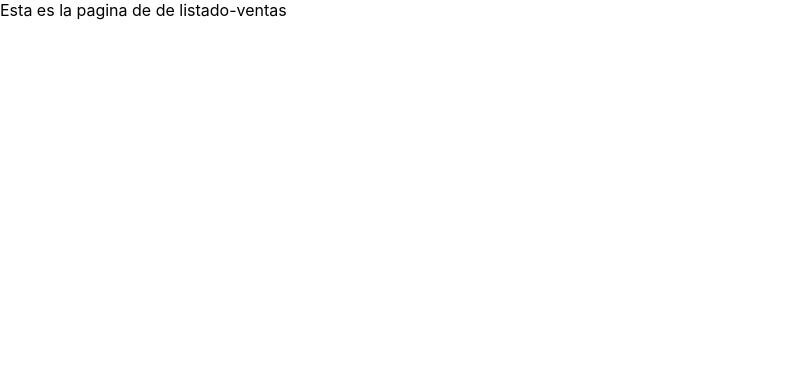
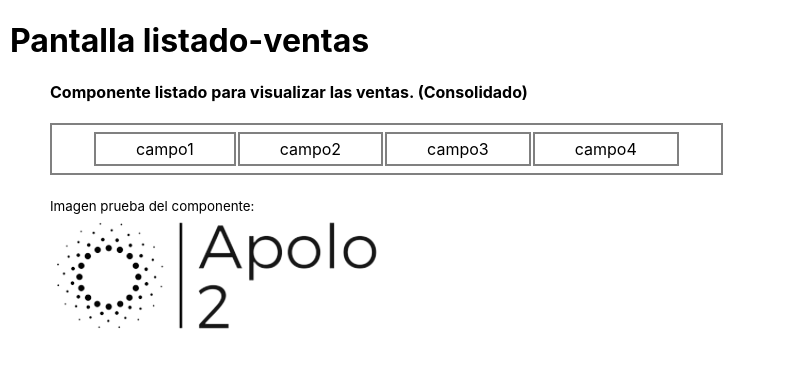
Before and after one commit to apolo-2/apolo2, a React (Create React App) app: page /listado-ventas in a window 1280 px wide. Shown: the top 368 px of the page, without its empty margins (0-785 px from the left). Built offline with nearby package versions, Linux system fonts and the light colour scheme.

Commit message:
Estructura basica proyecto react, ruta / y ruta /listado-ventas de ejemplo

```diff
--- a/src/components/ListadoVentas.jsx
+++ b/src/components/ListadoVentas.jsx
@@ -2,11 +2,26 @@ import { Link } from 'react-router-dom';
 
 function ListadoVentas({ imagen }) {
   return (
-      <Link to='/listado-ventas'>
-        <div className='contenedorImagen'>
-          <img src={imagen} title="LINK HACIA LISTADO VENTAS PRUEBA"/>
+      // <Link to='/listado-ventas'>
+        <div>
+          <h4>Componente listado para visualizar las ventas. (Consolidado)</h4>
+          <table className='tabla_consolidado'>
+            <thead>
+              <tr>
+                <td>campo1</td>
+                <td>campo2</td>
+                <td>campo3</td>
+                <td>campo4</td>
+              </tr>
+            </thead>
+          </table>
+          <br />
+          <small>Imagen prueba del componente:</small>
+          <div className='contenedorImagen'>
+            <img src={imagen} title=''/>
+          </div>
         </div>
-      </Link>
+      // </Link>
   );
 }
 
--- a/src/pages/index.jsx
+++ b/src/pages/index.jsx
@@ -9,18 +9,27 @@ function Index() {
   return (
     <div>
       <header>
-        <span>Este es el header</span>
+        <h1>Ejemplo pantalla login</h1>
         <br />
-        <a href='/listado-ventas'> Ejemplo ver ruta listado-ventas </a>
       </header>
       <main>
-        <section>
-          <h1>Login</h1>
-          <ul className='loginContainer'>
-            <ListadoVentas  imagen={logoApolo} />
-          </ul>
-        </section>
-        <section></section>
+        <div class="login-page">
+            <div class="form">
+            <form class="login-form">
+                <input type="text" placeholder="username"/>
+                <input type="password" placeholder="password"/>
+                <button>login</button>
+            </form>
+            </div>
+        </div>
+        <br />
+        <hr />
+        <h3>Link a otra seccion:</h3>
+        <ul>
+            <li>
+                <a href='/listado-ventas'>listado-ventas </a>
+            </li>
+        </ul>
       </main>
       <footer></footer>
     </div>
--- a/src/pages/listado-ventas.jsx
+++ b/src/pages/listado-ventas.jsx
@@ -1,5 +1,16 @@
+import ListadoVentas from 'components/ListadoVentas';
+ import logoApolo from 'media/apolo_logo.png';
+
 function ListadoVentasInfoPage() {
-    return <div>Esta es la pagina de de listado-ventas</div>;
+    return  <div>
+              <h1>Pantalla listado-ventas</h1>
+              <section>
+                <ul className='loginContainer'>
+                  <ListadoVentas  imagen={logoApolo} />
+                </ul>
+              </section>
+              <section></section>
+            </div>;
   }
 
   export default ListadoVentasInfoPage;
--- a/src/styles/styles.css
+++ b/src/styles/styles.css
@@ -0,0 +1,9 @@
+body{
+    margin: 10px;
+}
+table, tr, td{
+    border: 2px;
+    border-color: gray;
+    border-style: double;
+    padding: 5px 40px;
+}
```
